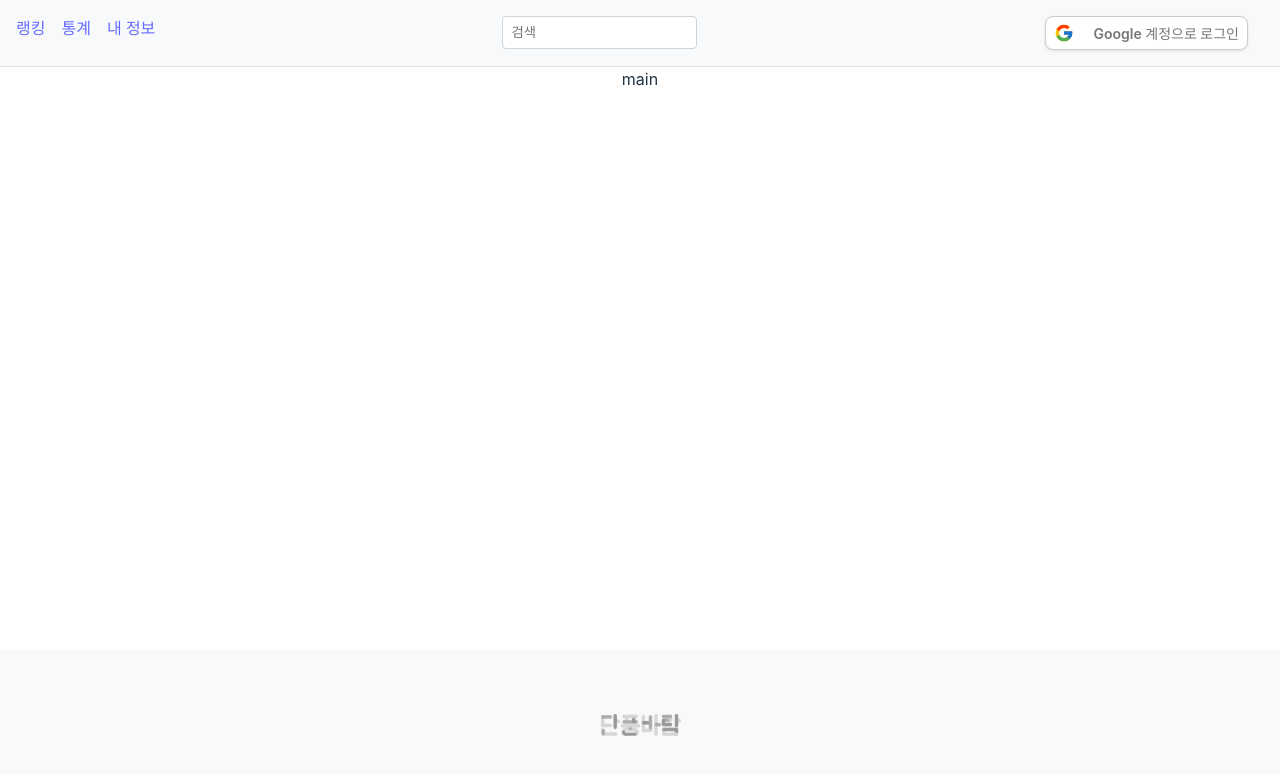
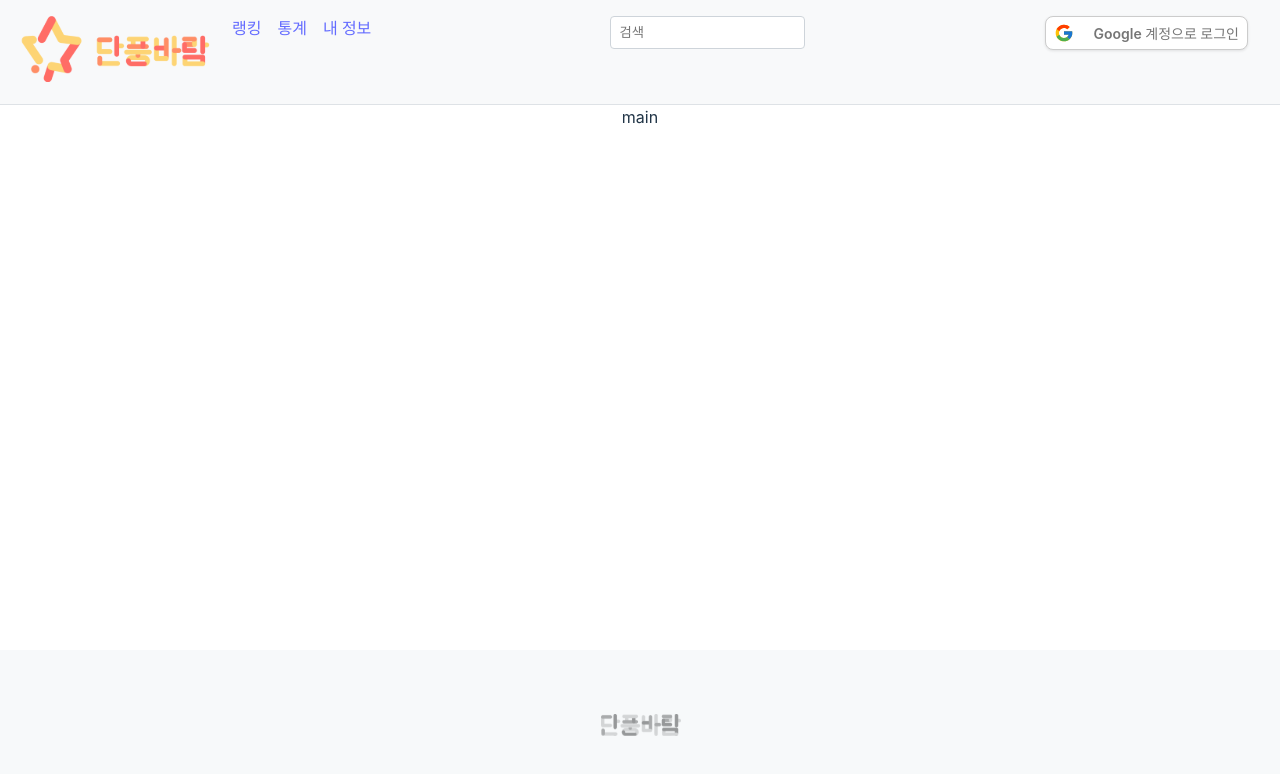
Before and after one commit to GC-MapleWind/DPBR-FE, a React (Vite) app: page / in a window 1280 px wide. Shown: the top 774 px of the page. Built offline with nearby package versions, Linux system fonts and the light colour scheme; no server answers.

Commit message:
feat: homepage logo 설정

```diff
--- a/src/components/NavBar.jsx
+++ b/src/components/NavBar.jsx
@@ -21,6 +21,7 @@ const NavBar = () => {
         <header>
             <nav>
                 <ul>
+                    <li><Link to="/"><img src="../../public/logo.svg" alt="홈 아이콘" className={styles.logo}/></Link></li>
                     <li><Link to="/ranking">랭킹</Link></li>
                     <li><Link to="/statistics">통계</Link></li>
                     <li><Link to="/profile">내 정보</Link></li>
--- a/src/styles/NavBar.module.css
+++ b/src/styles/NavBar.module.css
@@ -3,3 +3,9 @@
     font-weight: 600; /* font-semibold */
     font-size: 0.875rem; /* text-sm */
 }
+
+.logo {
+    width: 100%;
+    height: auto;
+    max-width: 200px;
+}
```
Also changed, not shown: public/logo.svg (added).
